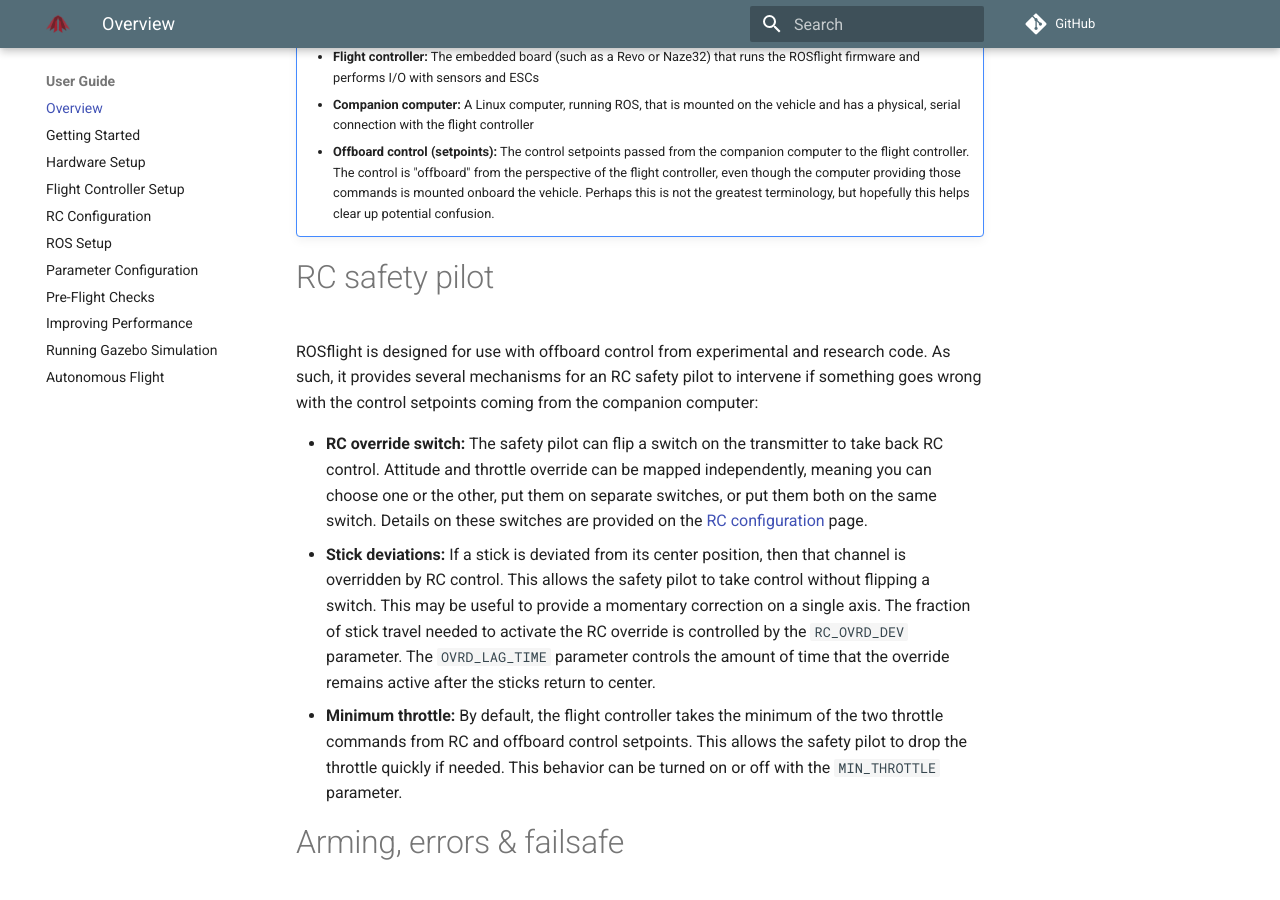
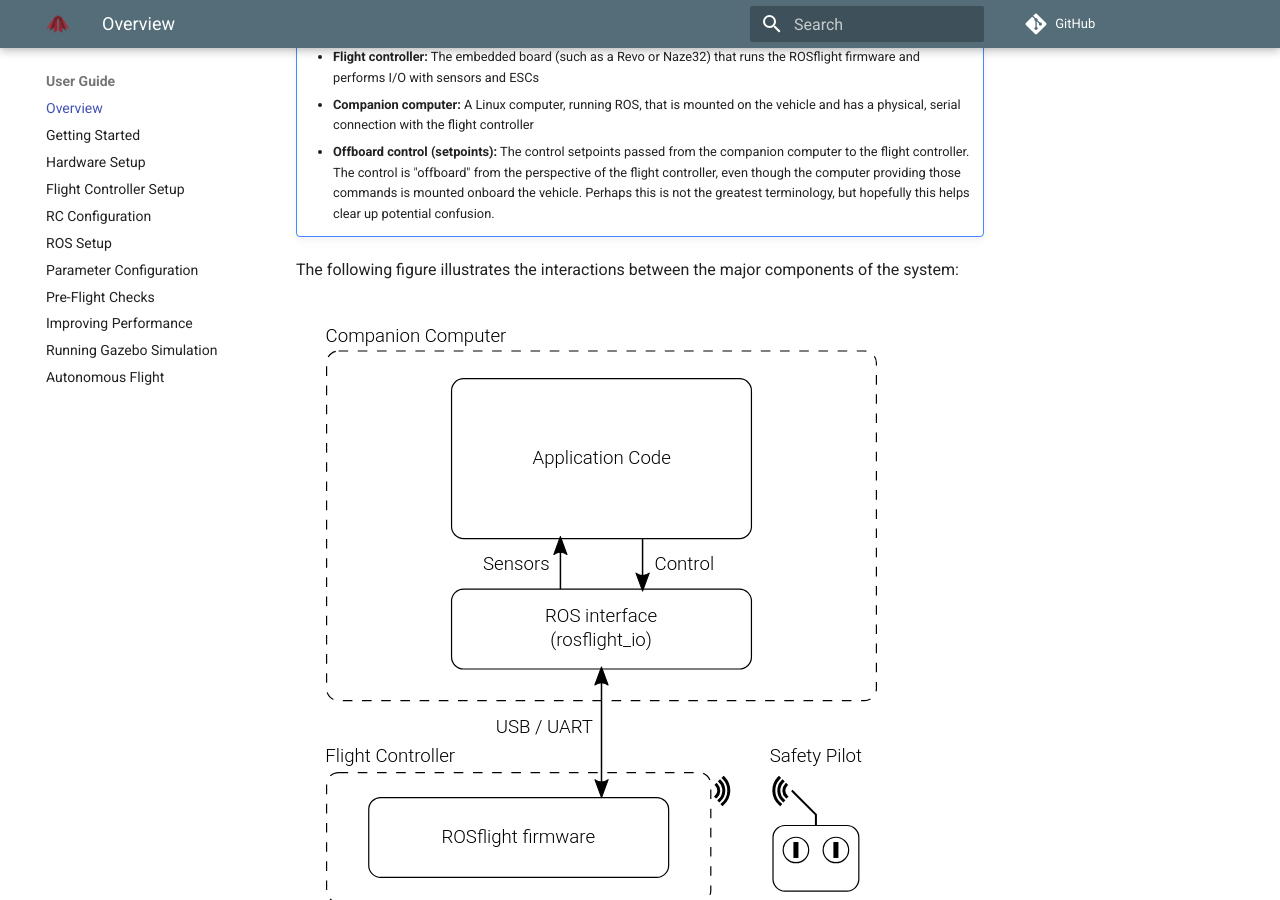
Before and after one commit to rosflight/rosflight_firmware, an MkDocs documentation site: the page built from docs/user-guide/overview.md, in a window 1280 px wide and 900 px high, scrolled down 546 px. Built offline with MkDocs 1.6.1 and Material for MkDocs 9.7.7, drawn with Linux system fonts in a browser that asks for light colours; comment, search, counter and statistics services are not loaded; old or Windows-style settings are respelled for this version of MkDocs.

Commit message:
Added system components diagram to documentation

```diff
--- a/docs/user-guide/overview.md
+++ b/docs/user-guide/overview.md
@@ -14,6 +14,10 @@ Control setpoints can also be sent to the flight controller by publishing to the
       - **Flight controller:** The embedded board (such as a Revo or Naze32) that runs the ROSflight firmware and performs I/O with sensors and ESCs
       - **Companion computer:** A Linux computer, running ROS, that is mounted on the vehicle and has a physical, serial connection with the flight controller
       - **Offboard control (setpoints):** The control setpoints passed from the companion computer to the flight controller. The control is "offboard" from the perspective of the flight controller, even though the computer providing those commands is mounted onboard the vehicle. Perhaps this is not the greatest terminology, but hopefully this helps clear up potential confusion.
+
+The following figure illustrates the interactions between the major components of the system:
+
+![System Components](images/components.svg)
 
 # RC safety pilot
 
```
Also changed, not shown: docs/user-guide/images/components.svg (added).
